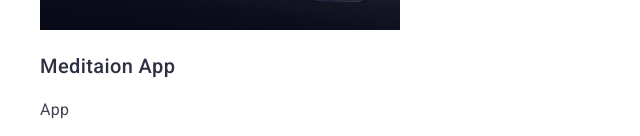
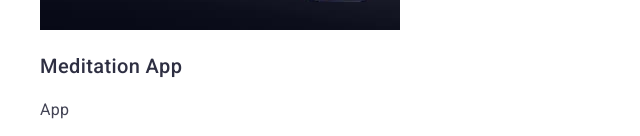
Before and after one commit to AllaHanol/goit-markup-hw-02, a plain HTML site: page index.html in a window 1280 px wide. Shown: the part 3040-3176 px from the top of the page, 0-640 px from the left. Drawn offline with nearby package versions, Linux system fonts and the light colour scheme.

Commit message:
meditation

```diff
--- a/index.html
+++ b/index.html
@@ -167,7 +167,7 @@
               alt="meditation avatar"
               width="360"
             />
-            <h3 class="portfolio-categori">Meditaion App</h3>
+            <h3 class="portfolio-categori">Meditation App</h3>
             <p class="portfolio-text">App</p>
           </li>
           <li class="menu-portfolio-item">
```
